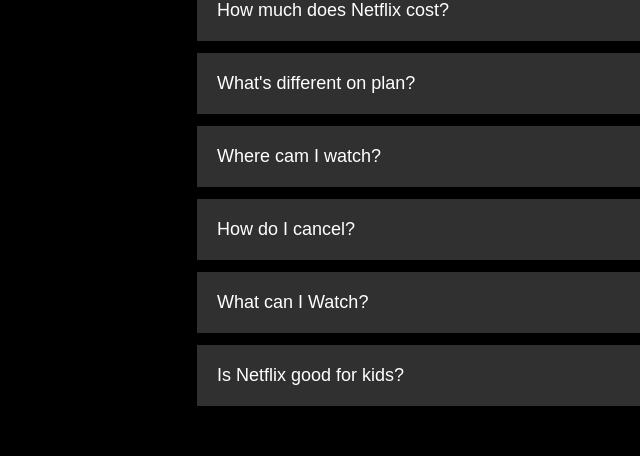
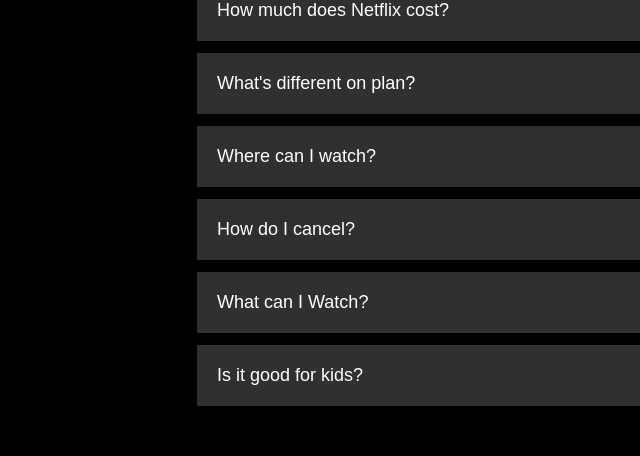
Before and after one commit to yagosantosog/NetflixClone, a plain HTML site: page index.html in a window 1280 px wide. Shown: the part 3279-3735 px from the top of the page, 73-713 px from the left. Drawn offline with Linux system fonts and the light colour scheme.

Commit message:
Update index.html

```diff
--- a/index.html
+++ b/index.html
@@ -116,7 +116,7 @@
             </li>
             <li>
                 <input type="radio" name="accordion" id="fourth">
-                <label for="fourth">Where cam I watch?</label>
+                <label for="fourth">Where can I watch?</label>
                 <div class="content">
                     <p>Watch anywhere, anytime. Sign in with your Netflix account to watch instantly on the web at
                         netflix.com from your personal computer or on any internet-connected device that offers the
@@ -147,7 +147,7 @@
             </li>
             <li>
                 <input type="radio" name="accordion" id="seventh">
-                <label for="seventh">Is Netflix good for kids?</label>
+                <label for="seventh">Is it good for kids?</label>
                 <div class="content">
                     <p>The Netflix Kids experience is included in your membership to give parents control while kids
                         enjoy family-friendly TV shows and movies in their own space.
```
